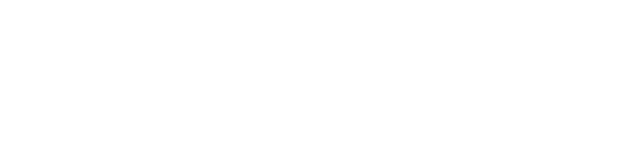
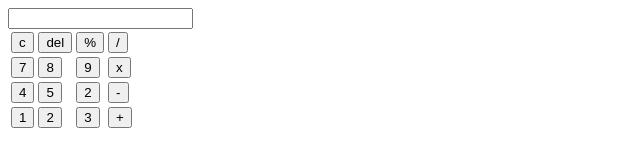
Before and after one commit to theAdityaNVS/material-calculator-web, a plain HTML site: page index.html in a window 1280 px wide. Shown: the whole page, without its empty margins (0-640 px from the left). Drawn offline with Linux system fonts and the light colour scheme.

Commit message:
basic html structure completed

```diff
--- a/index.html
+++ b/index.html
@@ -7,6 +7,37 @@
     <link rel="stylesheet" type="text/css" href="styles.css">
 </head>
 <body>
+    <main>
+        <form name="form">
+            <input type="text" class="display">
+        </form>
+        <table>
+            <tr>
+                <td><input type="button" value="c"></td>
+                <td><input type="button" value="del"></td>
+                <td><input type="button" value="%"></td>
+                <td><input type="button" value="/"></td>
+            </tr>
+            <tr>
+                <td><input type="button" value="7"></td>
+                <td><input type="button" value="8"></td>
+                <td><input type="button" value="9"></td>
+                <td><input type="button" value="x"></td>
+            </tr>
+            <tr>
+                <td><input type="button" value="4"></td>
+                <td><input type="button" value="5"></td>
+                <td><input type="button" value="2"></td>
+                <td><input type="button" value="-"></td>
+            </tr>
+            <tr>
+                <td><input type="button" value="1"></td>
+                <td><input type="button" value="2"></td>
+                <td><input type="button" value="3"></td>
+                <td><input type="button" value="+"></td>
+            </tr>
+        </table>
+    </main>
     <script src="script.js" type="text/javascript"></script>
 </body>
 </html>
```
